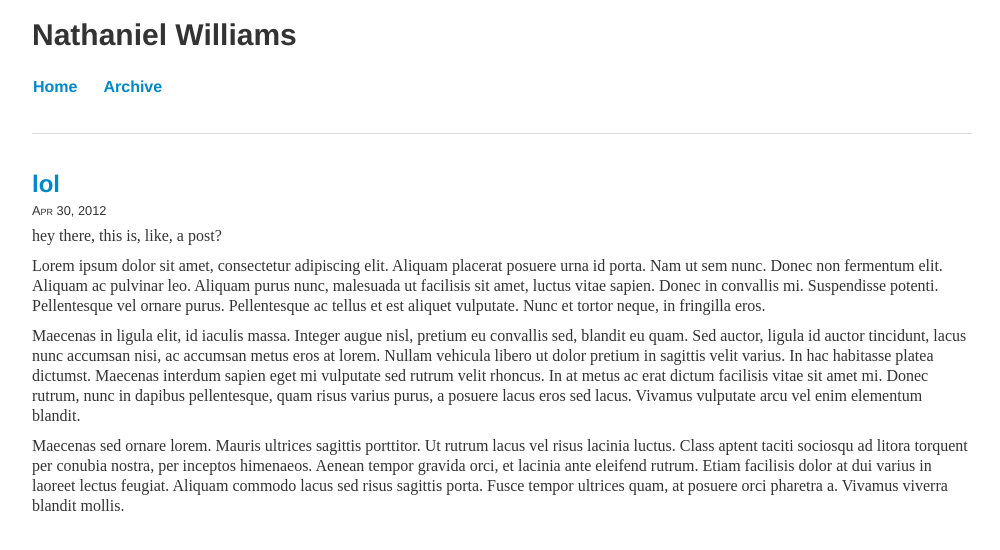
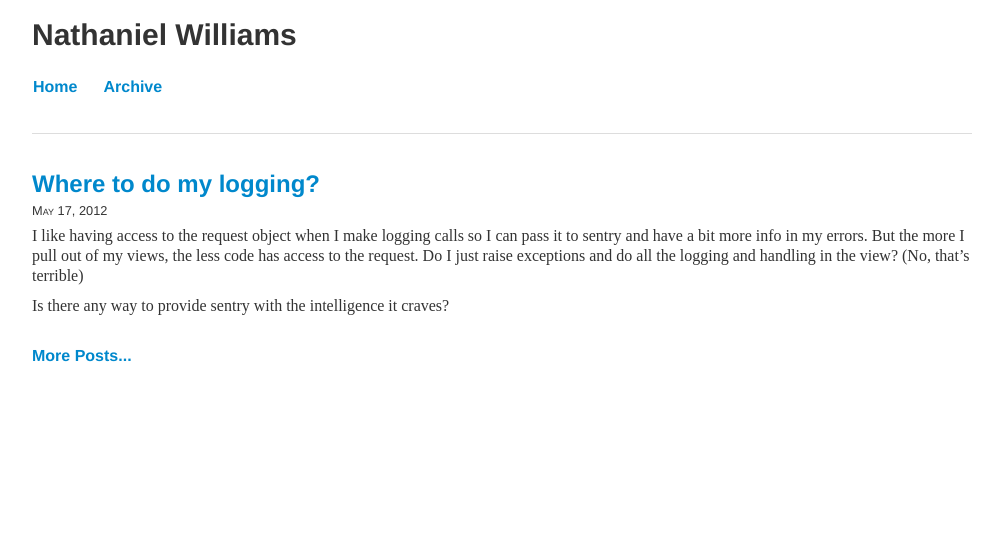
Before and after one commit to natw/natw.github.io, a Jekyll site: the page built from index.html, in a window 1280 px wide. Shown: the top 550 px of the page, without its empty margins (138-1138 px from the left). Built offline with Jekyll 4.4.1, drawn with Linux system fonts in a browser that asks for light colours.

Commit message:
sorted out post a bit more

```diff
--- a/_includes/post.html
+++ b/_includes/post.html
@@ -2,4 +2,5 @@
   <h2><a href="{{ page.url }}">{{ page.title }}</a></h2>
   <div class="date">{{ page.date | date: "%b %d, %Y" }}</div>
   {{ content }}
+  <div class="tags"><strong>Tags</strong>: {{ page.tags | join: ", " }}</div>
 </div>
--- a/_posts/2012-04-30-lol.markdown
+++ /dev/null
@@ -1,12 +0,0 @@
----
-layout: post
-title: lol
----
-
-hey there, this is, like, a post?
-
-Lorem ipsum dolor sit amet, consectetur adipiscing elit. Aliquam placerat posuere urna id porta. Nam ut sem nunc. Donec non fermentum elit. Aliquam ac pulvinar leo. Aliquam purus nunc, malesuada ut facilisis sit amet, luctus vitae sapien. Donec in convallis mi. Suspendisse potenti. Pellentesque vel ornare purus. Pellentesque ac tellus et est aliquet vulputate. Nunc et tortor neque, in fringilla eros.
-
-Maecenas in ligula elit, id iaculis massa. Integer augue nisl, pretium eu convallis sed, blandit eu quam. Sed auctor, ligula id auctor tincidunt, lacus nunc accumsan nisi, ac accumsan metus eros at lorem. Nullam vehicula libero ut dolor pretium in sagittis velit varius. In hac habitasse platea dictumst. Maecenas interdum sapien eget mi vulputate sed rutrum velit rhoncus. In at metus ac erat dictum facilisis vitae sit amet mi. Donec rutrum, nunc in dapibus pellentesque, quam risus varius purus, a posuere lacus eros sed lacus. Vivamus vulputate arcu vel enim elementum blandit.
-
-Maecenas sed ornare lorem. Mauris ultrices sagittis porttitor. Ut rutrum lacus vel risus lacinia luctus. Class aptent taciti sociosqu ad litora torquent per conubia nostra, per inceptos himenaeos. Aenean tempor gravida orci, et lacinia ante eleifend rutrum. Etiam facilisis dolor at dui varius in laoreet lectus feugiat. Aliquam commodo lacus sed risus sagittis porta. Fusce tempor ultrices quam, at posuere orci pharetra a. Vivamus viverra blandit mollis.
--- a/_posts/where_to_log.markdown
+++ b/_posts/2012-05-17-where_to_log.markdown
@@ -1,6 +1,6 @@
 ---
 layout: post
-Title: Where to do my logging?
+title: Where to do my logging?
 tags:
 - meditation
 ---
--- a/index.html
+++ b/index.html
@@ -7,3 +7,5 @@
   <div class="date">{{ post.date | date: "%b %d, %Y" }}</div>
   {{ post.content }}
 </div>
+<br />
+<a href="/archive.html"><strong>More Posts...</strong></a></li>
```
